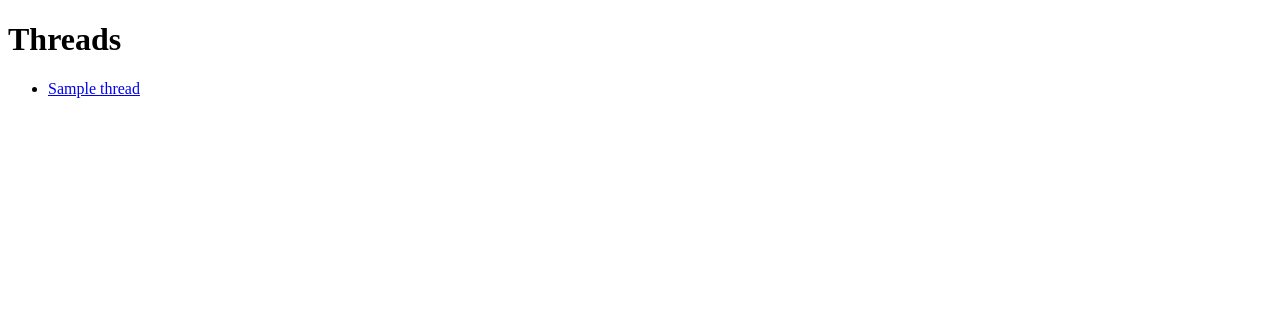
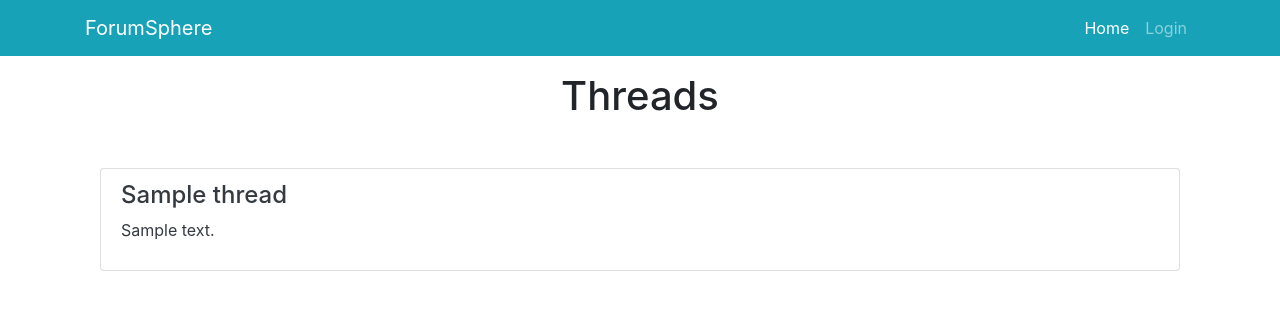
Before and after one commit to Guqo/forum, a Flask app: page /view_threads in a window 1280 px wide. Shown: the top 310 px of the page. Run offline with Flask 2, Linux system fonts and the light colour scheme; tables that the repository leaves empty hold one stand-in row (values such as "Sample post"); some libraries are stand-ins or nearby versions.

Commit message:
Graphics update

```diff
--- a/ForumSphere/app/__init__.py
+++ b/ForumSphere/app/__init__.py
@@ -4,6 +4,7 @@ from flask import Flask
 from flask_appbuilder import AppBuilder, SQLA
 from flask_sqlalchemy import SQLAlchemy
 
+from flask_appbuilder.security.sqla.manager import SecurityManager
 
 """
  Logging configuration
@@ -15,6 +16,9 @@ app.config['SQLALCHEMY_DATABASE_URI'] = 'mysql://admin:AdminadminAdmin@localhost
 db = SQLAlchemy(app)
 
 appbuilder = AppBuilder(base_template='mybase.html')
+
+app.config["AUTH_USER_MODEL"] = "models.MyUser"
+app.config["AUTH_TYPE"] = 1
 
 logging.basicConfig(format="%(asctime)s:%(levelname)s:%(name)s:%(message)s")
 logging.getLogger().setLevel(logging.DEBUG)
@@ -39,3 +43,12 @@ def set_sqlite_pragma(dbapi_connection, connection_record):
 """
 
 from . import views
+
+def truncate_content(content, max_words=50):
+    words = content.split()
+    if len(words) > max_words:
+        truncated_content = ' '.join(words[:max_words]) + '...'
+        return truncated_content
+    return content
+
+app.jinja_env.filters['truncate_content'] = truncate_content
--- a/ForumSphere/app/templates/mybase.html
+++ b/ForumSphere/app/templates/mybase.html
@@ -1 +1,46 @@
-navbar (forumsphere, my threads, login) footer // do budoucna
+<!-- base.html -->
+<!DOCTYPE html>
+<html lang="en">
+
+<head>
+    <meta charset="UTF-8">
+    <meta name="viewport" content="width=device-width, initial-scale=1.0">
+    <title>{% block title %}Default Title{% endblock %}</title>
+    <link href="https://stackpath.bootstrapcdn.com/bootstrap/4.3.1/css/bootstrap.min.css" rel="stylesheet">
+    <link rel="stylesheet" href="../static/style.css">
+</head>
+
+<body>
+    <nav class="navbar navbar-expand-lg navbar-dark bg-info">
+        <div class="container">
+            <a class="navbar-brand" href="../">ForumSphere</a>
+
+            <button class="navbar-toggler" type="button" data-toggle="collapse" data-target="#navbarNav" aria-controls="navbarNav" aria-expanded="false" aria-label="Toggle navigation">
+                <span class="navbar-toggler-icon"></span>
+            </button>
+
+            <div class="collapse navbar-collapse justify-content-end" id="navbarNav">
+                <ul class="navbar-nav">
+                    <li class="nav-item active">
+                        <a class="nav-link" href="../">Home <span class="sr-only">(current)</span></a>
+                    </li>
+                    <li class="nav-item">
+                        <a class="nav-link" href="/login">Login</a>
+                    </li>
+                    <!-- Add more navigation items as needed -->
+                </ul>
+            </div>
+        </div>
+    </nav>
+
+    <div class="container">
+        {% block content %}{% endblock %}
+    </div>
+
+    <script src="https://code.jquery.com/jquery-3.3.1.slim.min.js"></script>
+    <script src="https://cdnjs.cloudflare.com/ajax/libs/popper.js/1.14.7/umd/popper.min.js"></script>
+    <script src="https://stackpath.bootstrapcdn.com/bootstrap/4.3.1/js/bootstrap.min.js"></script>
+
+</body>
+
+</html>
--- a/ForumSphere/app/templates/view_threads.html
+++ b/ForumSphere/app/templates/view_threads.html
@@ -1,19 +1,30 @@
-<!DOCTYPE html>
-<html lang="en">
+{% extends "mybase.html" %}{% block title %}Home - Threads{% endblock %} {% block content %}
 
-<head>
-    <meta charset="UTF-8">
-    <meta name="viewport" content="width=device-width, initial-scale=1.0">
-    <title>View Threads</title>
-</head>
+<style>
+    .list-group-item:hover {
+        transform: scale(1.01);
+        transition: transform 0.3s ease;
+    }
 
-<body>
-    <h1>Threads</h1>
-    <ul>
+    .list-group-item {
+        margin-bottom: 3px;
+    }
+</style>
+
+<h1 class="mt-3 text-center">Threads</h1>
+
+<div class="container mt-5">
+    <ul class="list-group">
         {% for thread in threads %}
-        <li><a href="{{ url_for('view_thread', thread_id=thread.id) }}">{{ thread.title }}</a></li>
+        <a class="text-decoration-none" href="{{ url_for('view_thread', thread_id=thread.id) }}">
+            <li class="list-group-item">
+                <h4 class="text-dark">{{ thread.title }}</h4>
+                <div class="card border-0">
+                    <p class="text-dark">{{ thread.content | truncate_content }}</p>
+                </div>
+            </li>
+        </a>
         {% endfor %}
     </ul>
-</body>
-
-</html>
+</div>
+{% endblock %}
--- a/ForumSphere/config.py
+++ b/ForumSphere/config.py
@@ -46,7 +46,7 @@ OAUTH_PROVIDERS = [
          'consumer_key':'GOOGLE_CLIENT_ID',
          'consumer_secret':'GOOGLE_CLIENT_SECRET',
          'request_token_params':{
-             'scope': 'email profile'
+             'scope': 'openid email profile'
          },
          'base_url':'https://www.googleapis.com/oauth2/v2/',
          'request_token_url':None,
```
Also changed, not shown: ForumSphere/app/models.py (+87 -5 lines), ForumSphere/app/templates/appbuilder/index.html (+5 -16 lines), ForumSphere/app/templates/create_thread.html (+16 -19 lines), ForumSphere/app/templates/view_thread.html (+10 -15 lines), ForumSphere/app/static/style.css (added).
